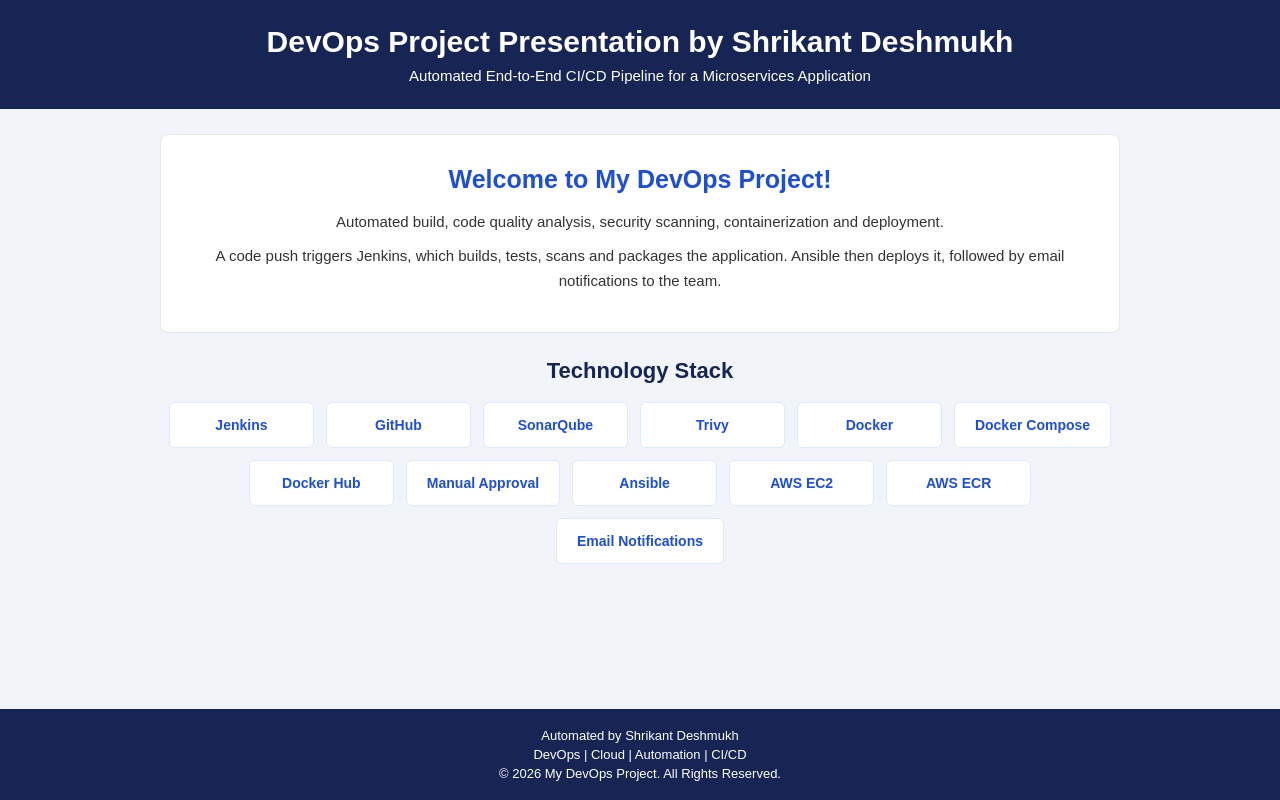
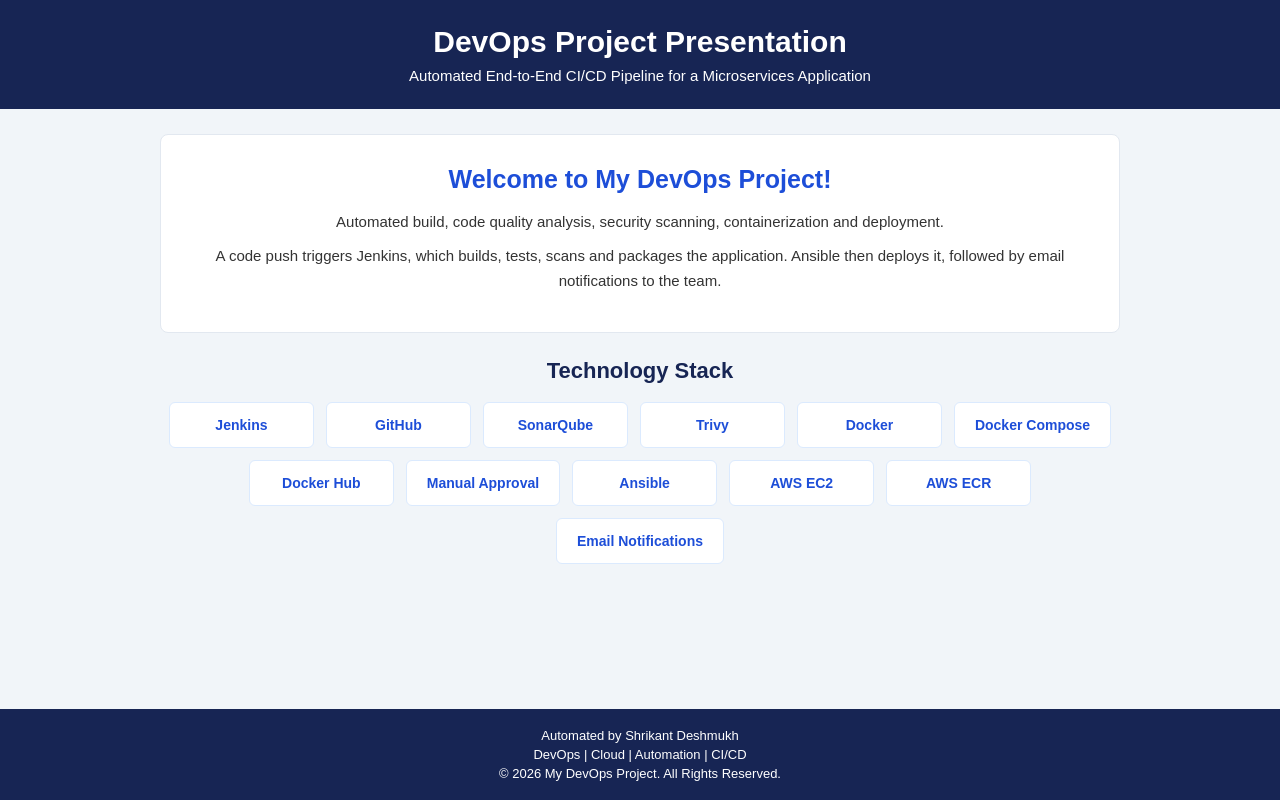
Before and after one commit to shreevdeshmukh/sonarqube-demo-new, a plain HTML site: page index.html in a window 1280 px wide. Drawn offline with Linux system fonts and the light colour scheme.

Commit message:
uodated the index file-1

```diff
--- a/index.html
+++ b/index.html
@@ -147,7 +147,7 @@
   <body>
     <!-- Header -->
     <header>
-      <h1>DevOps Project Presentation by Shrikant Deshmukh</h1>
+      <h1>DevOps Project Presentation</h1>
       <p>Automated End-to-End CI/CD Pipeline for a Microservices Application</p>
     </header>
 
```
